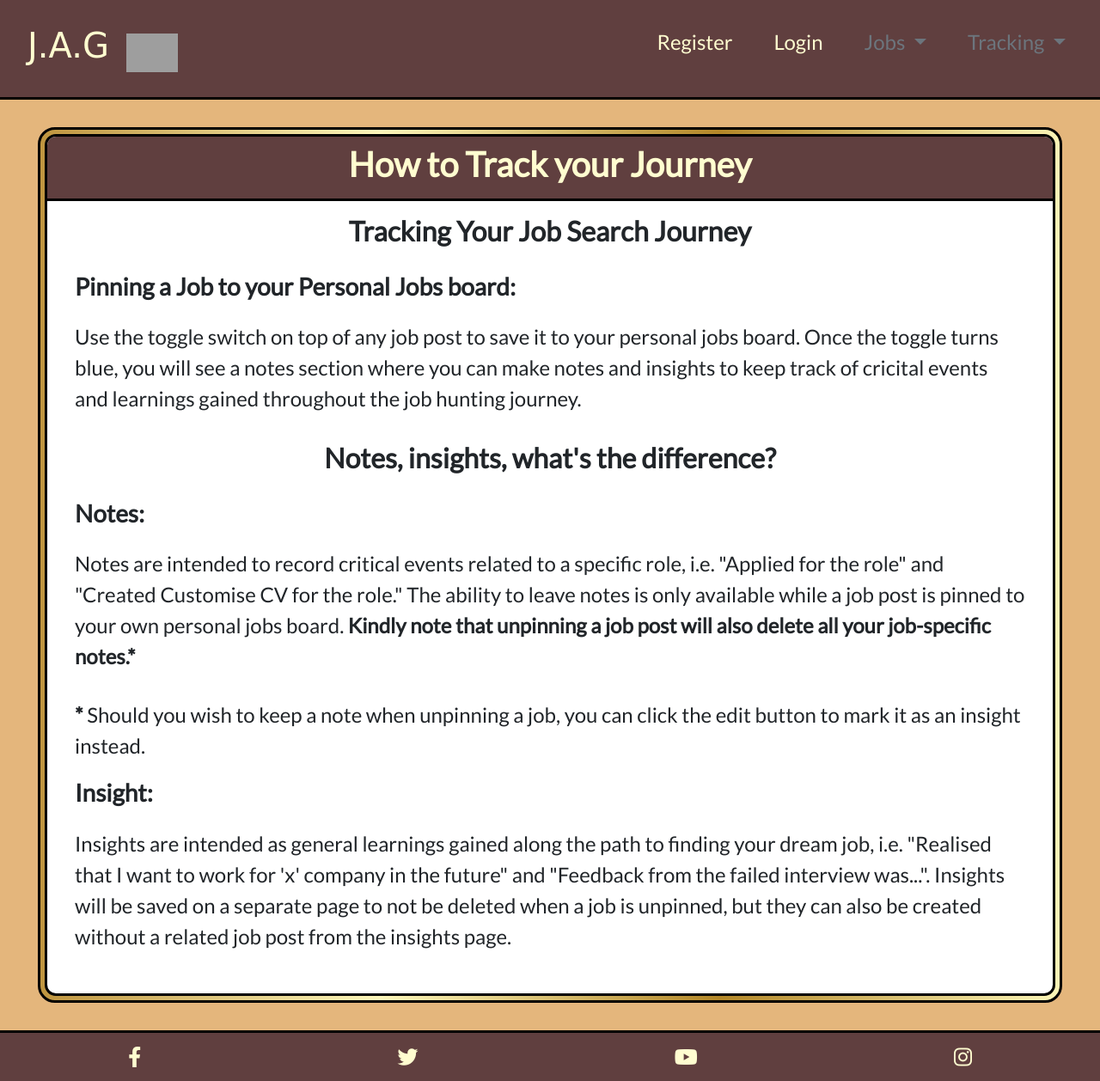
After one commit to dnlbowers/jobs-a-gooden, a Django app: page /trackinginstructions/ in a window 1280 px wide. The commit adds this page. Shown: the whole page at 86% size. Run offline with Django 3.2, Linux system fonts and the light colour scheme; some libraries are stand-ins or nearby versions; some web fonts are replaced; grey boxes are pictures that could not be loaded.

Commit message:
Create instruction on how to track a job

```diff
--- a/job_search/templates/job_search/components/full-job-card.html
+++ b/job_search/templates/job_search/components/full-job-card.html
@@ -30,7 +30,7 @@
                         <a href="{{ job.job_url }}" class="btn btn-success" target="_blank" rel="noopener" aria-label="Opens the source of the job posting in a new tab with details on how to apply.">Apply Now</a>
                     {% else %}
                         <a href="" class="btn btn-secondary disabled">Back to jobs</a>
-                        <a href="" class="btn btn-success disabled">Log in to apply</a>
+                        <a class="btn btn-success" href="{% url 'account_login' %}">Login to Apply</a>
                     {% endif %}
                 </div>
             </section>
--- /dev/null
+++ b/job_search/templates/job_search/pages/tracking-instructions.html
@@ -0,0 +1,44 @@
+{% extends 'layout/base.html' %} {% block content %}
+    <main class="p-3">
+        <div class="container-fluid">
+            <div class="surround m-3">
+                <div class="card">
+                    <header class="card-header bg-brown border-bottom text-center">
+                        <h1 class="fw-bolder">How to Track your Journey</h1>
+                    </header>
+                    <section class="card-body">
+
+                        <h2 class="text-center fw-bolder pb-3">Tracking Your Job Search Journey</h2>
+                        <h3 class= "text-start fw-bold ps-3 pt-1">Pinning a Job to your Personal Jobs board:</h3>
+                        <p class="p-3">
+                            Use the toggle switch on top of any job post to save it to your personal
+                            jobs board. Once the toggle turns blue, you will see a notes section where you
+                            can make notes and insights to keep track of cricital events and learnings gained
+                            throughout the job hunting journey.
+                        </p>
+                        <h2 class="text-center fw-bolder pb-3">Notes, insights, what's the difference?</h2>
+                        <h3 class= "text-start fw-bold ps-3 pt-1">Notes:</h3>
+                        <p class="p-3">
+                            Notes are intended to record critical events related to a specific role, i.e. "Applied for the role"
+                            and "Created Customise CV for the role." The ability to leave notes is only available while
+                            a job post is pinned to your own personal jobs board. <strong> Kindly note that unpinning
+                            a job post will also delete all your job-specific notes.*</strong>
+                        </p>
+                        <p class="ps-3 pe-3">
+                            <strong>*</strong> Should you wish to keep a note when unpinning a job,
+                            you can click the edit button to mark it as an insight instead.
+                        </p>
+
+                        <h3 class= "text-start fw-bold ps-3 pt-1">Insight:</h3>
+                        <p class="p-3">
+                            Insights are intended as general learnings gained along the path to finding your dream job,
+                            i.e. "Realised that I want to work for 'x' company in the future" and "Feedback from the failed
+                            interview was...". Insights will be saved on a separate page to not be deleted when a job is
+                            unpinned, but they can also be created without a related job post from the insights page.
+                        </p>
+                    </section>
+                </div>
+            </div>
+        </div>
+    </main>
+{% endblock %}
--- a/job_search/urls.py
+++ b/job_search/urls.py
@@ -2,16 +2,40 @@ from django.urls import path
 from . import views
 
 urlpatterns = [
-     # Temporarily set jobsearch to home page
+     # READ
      path('', views.JobList.as_view(
           extra_context={'title': 'Open Positions'}
           ), name='job_list'),
-     # how do I add title to these views?
+     path('insights/', views.DisplayInsights.as_view(
+          extra_context={'title': 'Insights'}
+          ), name='insights'),
      path('fulldetails/<uuid:id>/',
           views.FullJobSpec.as_view(), name='job_details'),
+     path(
+          'trackinginstructions/', views.TrackingInstructions.as_view(),\
+          name='tracking_instructions'
+          ),
+
+     # CREATE
+     # Add job
      path('addjob/', views.AddJob.as_view(), name='add_job'),
+
+     # Add job specific to the user and the job
+     path('addnote/<int:pk>/fulldetails/<uuid:id>/',
+          views.FullJobSpec.as_view(), name='add_note'),
+
+     # add insight with no related job
+     path('insights/add', views.AddInsight.as_view(), name='add_insight'),
+
+     # DELETE
+     # Delete job (admin only)
      path('fulldetails/<uuid:id>/delete',
           views.DeleteJob.as_view(), name='delete_job'),
+     # Delete note
+     path('<id>/deletenote/', views.DeleteNote.as_view(), name='delete_note'),
+
+     # UPDATE
+     # Edit Job (admin only)
      path('fulldetails/<uuid:pk>/edit',
           views.EditJob.as_view(), name='edit_job'),
      # Pinning posts to save them
@@ -19,15 +43,11 @@ urlpatterns = [
           extra_context={'title': 'Saved Jobs'}
           ), name='pin_board'),
      path('pinned/<uuid:id>/', views.PinJob.as_view(), name='pinned_job'),
-     # Notes and insights to track progress
-     path('addnote/<int:pk>/fulldetails/<uuid:id>/',
-          views.FullJobSpec.as_view(), name='add_note'),
-     path('insights/', views.DisplayInsights.as_view(
-          extra_context={'title': 'Insights'}
-          ), name='insights'),
-     path('insights/add', views.AddInsight.as_view(), name='add_insight'),
-     path('<id>/deletenote/', views.DeleteNote.as_view(), name='delete_note'),
+
+     # Edit note/insight related to specific job
      path('note/<int:pk>/edit/', views.EditNote.as_view(), name='edit_note'),
+
+     # Edit insight unrelated to a job
      path('insight/<int:pk>/edit/',
           views.EditInsight.as_view(), name='edit_insight'),
 ]
--- a/job_search/views.py
+++ b/job_search/views.py
@@ -22,6 +22,11 @@ class PageTitleViewMixin:
         context = super().get_context_data(**kwargs)
         context["title"] = self.get_title()
         return context
+
+
+class TrackingInstructions(PageTitleViewMixin, generic.TemplateView):
+    title = "Tracking Instructions"
+    template_name = "job_search/pages/tracking-instructions.html"
 
 
 class AddJob(SuccessMessageMixin, PageTitleViewMixin, generic.CreateView):
--- a/templates/components/navbar.html
+++ b/templates/components/navbar.html
@@ -38,7 +38,7 @@
                             <a href="{% url 'job_list' %}" class="dropdown-item">Open Positions</a>
                         </li>
                         <li>
-                            <a href="{% url 'add_job' %}" class="dropdown-item">Add Job</a>
+                            <a href="{% url 'add_job' %}" class="dropdown-item">Add a Job</a>
                         </li>
                     </div>
                 </ul>
@@ -51,6 +51,7 @@
                 </a>
                 <ul class="dropdown-menu surround" aria-labelleby="TrackingDropdown">
                     <div class="bg-pale-yellow nav-dropdown">
+                        <li class="border-bottom"><a href="{% url 'tracking_instructions' %}" class="dropdown-item">How to Use</a></li>
                         <li class="border-bottom"><a href="{% url 'pin_board' %}" class="dropdown-item">Saved jobs</a></li>
                         <li><a href="{% url 'insights' %}" class="dropdown-item">Insights</a></li>
                     </div>
```
